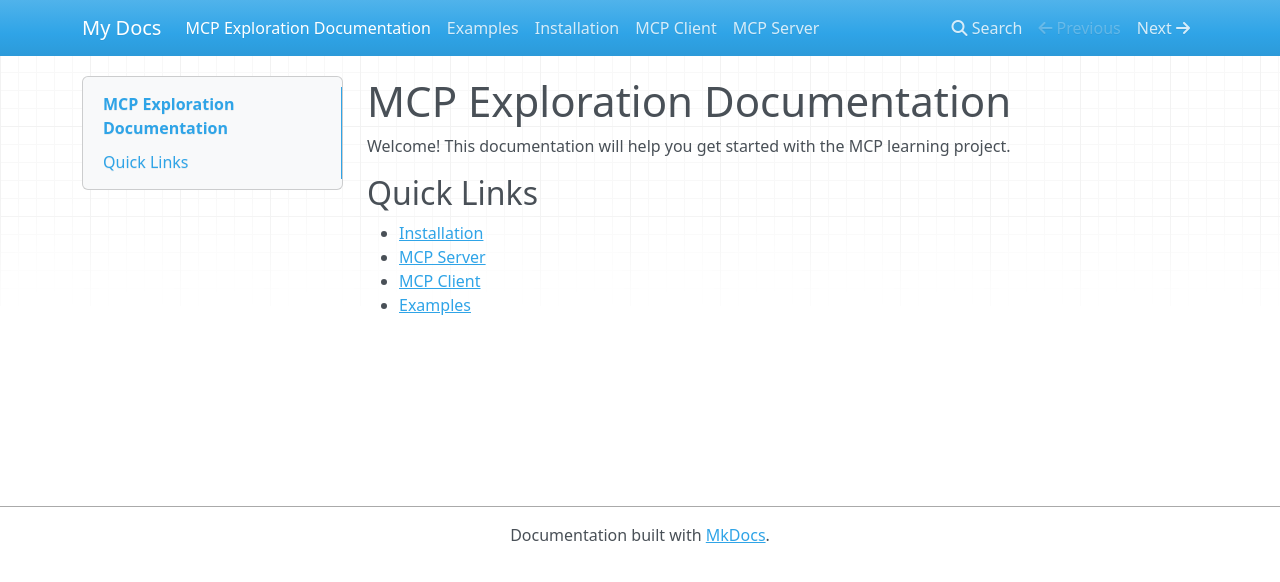
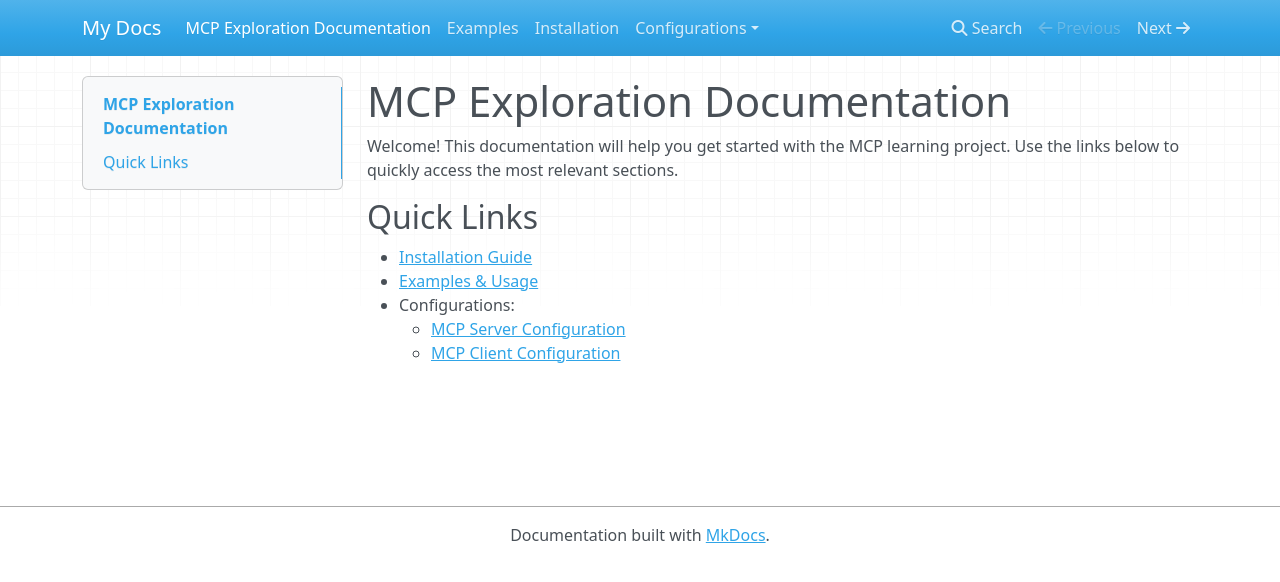
Before and after one commit to yarnabrina/learn-model-context-protocol, an MkDocs documentation site: the page built from docs/index.md, in a window 1280 px wide. Shown: the top 582 px of the page. Built offline with MkDocs 1.6.1, drawn with Linux system fonts in a browser that asks for light colours; nearby versions of some CDN libraries.

Commit message:
split docs

```diff
--- a/docs/index.md
+++ b/docs/index.md
@@ -1,10 +1,11 @@
 # MCP Exploration Documentation
 
-Welcome! This documentation will help you get started with the MCP learning project.
+Welcome! This documentation will help you get started with the MCP learning project. Use the links below to quickly access the most relevant sections.
 
 ## Quick Links
 
-- [Installation](installation.md)
-- [MCP Server](mcp-server.md)
-- [MCP Client](mcp-client.md)
-- [Examples](examples.md)
+- [Installation Guide](installation.md)
+- [Examples & Usage](examples.md)
+- Configurations:
+    - [MCP Server Configuration](configurations/mcp-server.md)
+    - [MCP Client Configuration](configurations/mcp-client.md)
```
Also changed, not shown: README.md (+7 -1 lines), docs/configurations/mcp-client.md (renamed from docs/mcp-client.md), docs/configurations/mcp-server.md (renamed from docs/mcp-server.md).
